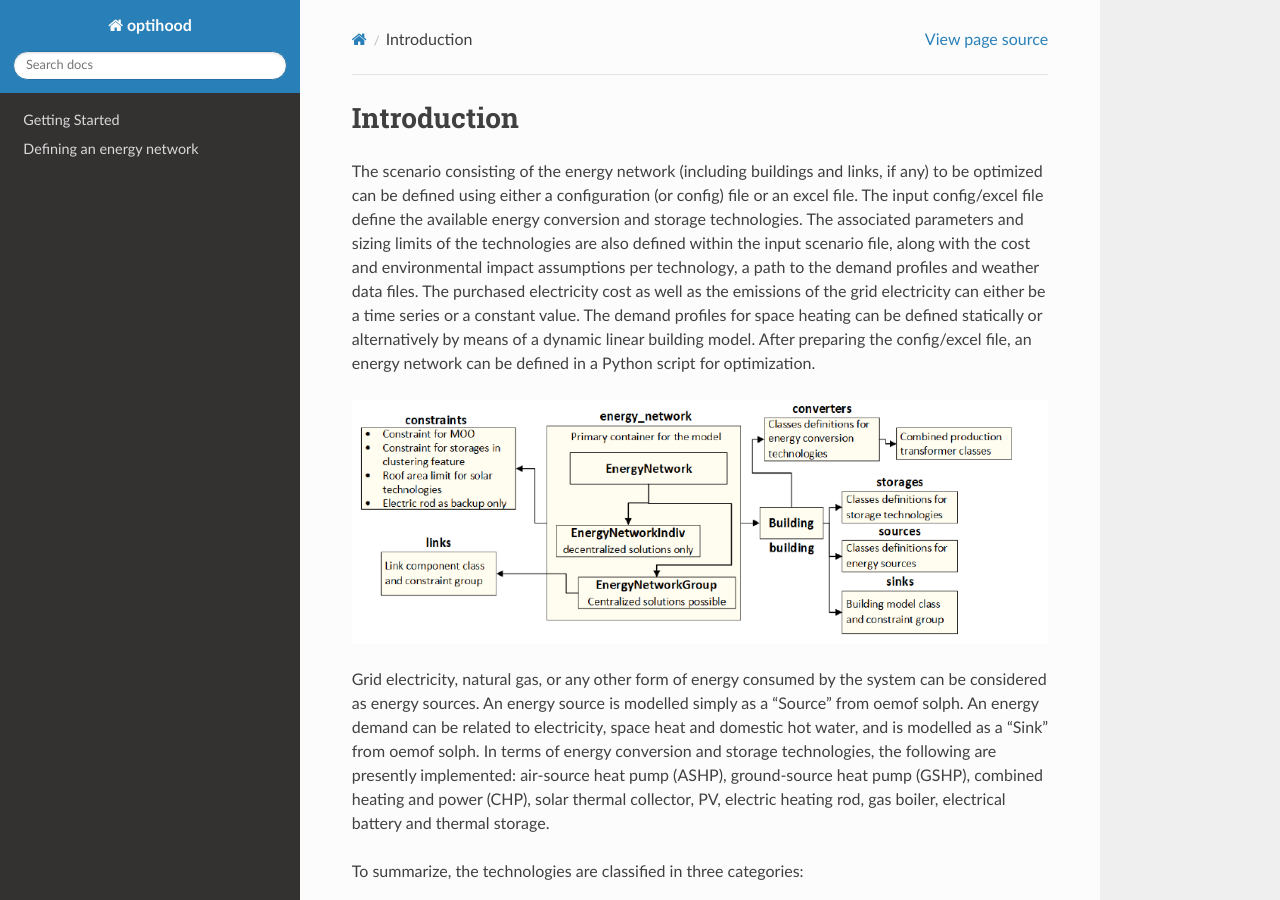
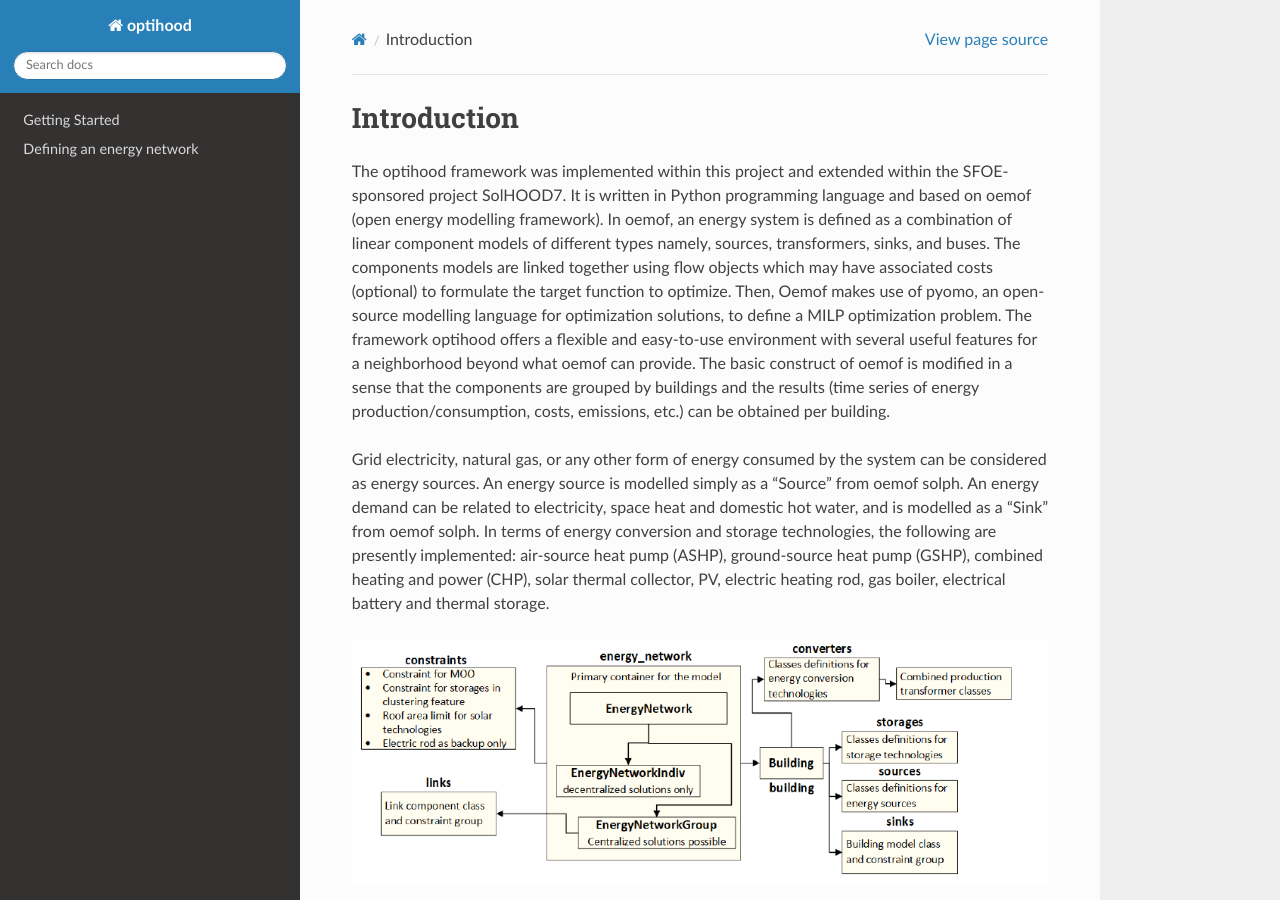
Before and after one commit to SPF-OST/optihood, a Sphinx documentation site: the page built from docs/guide/energy_system_component_models.rst, in a window 1280 px wide and 900 px high. Built offline with Sphinx 7.4.7 and the Read the Docs theme 2.0.0, drawn with Linux system fonts in a browser that asks for light colours; pages that are not in the unit, such as notebooks, are missing from menus.

Commit message:
Update energy_system_component_models.rst

```diff
--- a/docs/guide/energy_system_component_models.rst
+++ b/docs/guide/energy_system_component_models.rst
@@ -3,14 +3,14 @@
 Introduction
 ============
 
+The optihood framework was implemented within this project and extended within the SFOE-sponsored project SolHOOD7. It is written in Python programming language and based on oemof (open energy modelling framework). In oemof, an energy system is defined as a combination of linear component models of different types namely, sources, transformers, sinks, and buses. The components models are linked together using flow objects which may have associated costs (optional) to formulate the target function to optimize. Then, Oemof makes use of pyomo, an open-source modelling language for optimization solutions, to define a MILP optimization problem. The framework optihood offers a flexible and easy-to-use environment with several useful features for a neighborhood beyond what oemof can provide. The basic construct of oemof is modified in a sense that the components are grouped by buildings and the results (time series of energy production/consumption, costs, emissions, etc.) can be obtained per building.
 
-The scenario consisting of the energy network (including buildings and links, if any) to be optimized can be defined using either a configuration (or config) file or an excel file. The input config/excel file define the available energy conversion and storage technologies. The associated parameters and sizing limits of the technologies are also defined within the input scenario file, along with the cost and environmental impact assumptions per technology, a path to the demand profiles and weather data files. The purchased electricity cost as well as the emissions of the grid electricity can either be a time series or a constant value. The demand profiles for space heating can be defined statically or alternatively by means of a dynamic linear building model. After preparing the config/excel file, an energy network can be defined in a Python script for optimization.
+Grid electricity, natural gas, or any other form of energy consumed by the system can be considered as energy sources. An energy source is modelled simply as a “Source” from oemof solph. An energy demand can be related to electricity, space heat and domestic hot water, and is modelled as a “Sink” from oemof solph. In terms of energy conversion and storage technologies, the following are presently implemented: air-source heat pump (ASHP), ground-source heat pump (GSHP), combined heating and power (CHP), solar thermal collector, PV, electric heating rod, gas boiler, electrical battery and thermal storage.
+
 
 .. image:: ./resources/optihood_architecture.png
       :width: 1000
       :alt: optihood_architecture
-
-Grid electricity, natural gas, or any other form of energy consumed by the system can be considered as energy sources. An energy source is modelled simply as a “Source” from oemof solph. An energy demand can be related to electricity, space heat and domestic hot water, and is modelled as a “Sink” from oemof solph. In terms of energy conversion and storage technologies, the following are presently implemented: air-source heat pump (ASHP), ground-source heat pump (GSHP), combined heating and power (CHP), solar thermal collector, PV, electric heating rod, gas boiler, electrical battery and thermal storage.
 
 
 To summarize, the technologies are classified in three categories:
```
